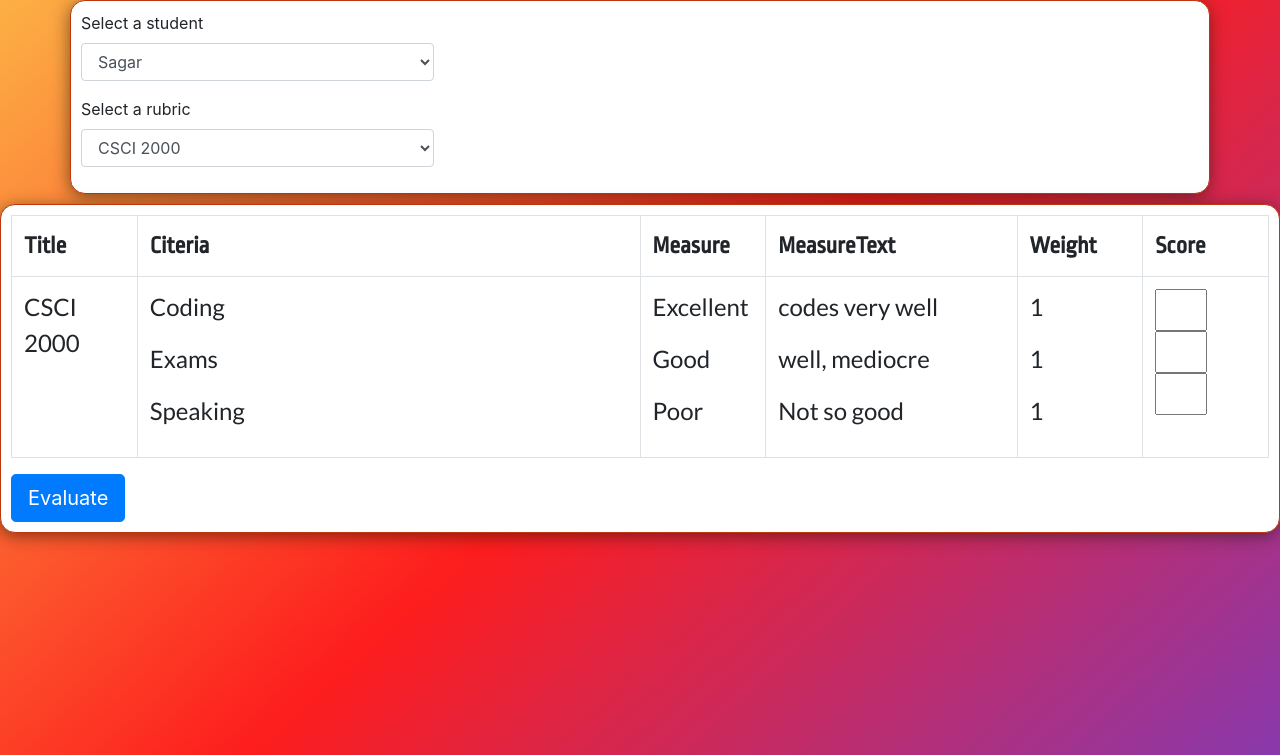
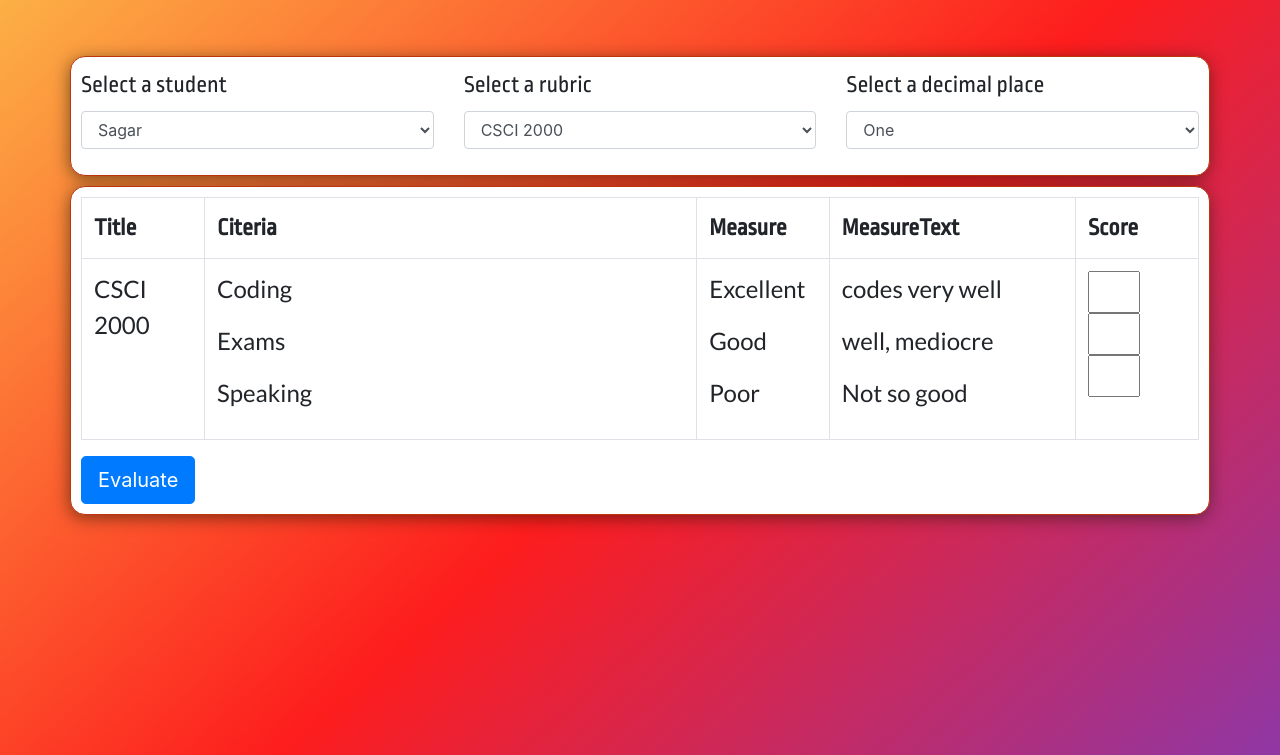
Before and after one commit to sardul3/web-valuation, a Django app: page /grade in a window 1280 px wide. Shown: the top 755 px of the page. Run offline with Django 3.2, Linux system fonts and the light colour scheme; data comes from the database, SQL or seed files in the repository; some libraries are stand-ins or nearby versions.

Commit message:
add dropdown for decimal places and notify evaluators function added

```diff
--- a/main/models.py
+++ b/main/models.py
@@ -42,7 +42,6 @@ class Rubric(models.Model):
         return self.title
 
 class evaluate_rubric(models.Model):
-    rubric = models.ForeignKey(Rubric, on_delete=models.CASCADE)
-    evaluator = models.ForeignKey(Evaluator, on_delete=models.CASCADE)
-    grade_score = models.PositiveIntegerField()
-    student = models.ForeignKey(Student, on_delete=models.CASCADE)
+    rubric = models.CharField(max_length=200)
+    grade_score = models.FloatField()
+    student = models.CharField(max_length=200)
--- a/main/static/css/landing.css
+++ b/main/static/css/landing.css
@@ -6,6 +6,7 @@ body{
 }
 
 #main_content{
+  margin-top: 7vh;
   border: 0.7px solid #BF360C;
   border-radius: 15px;
   width: auto;
@@ -66,7 +67,7 @@ li a,span{
   font-weight: 700;
 }
 
-th{
+th, label{
   font-family: 'Ropa Sans';
   font-size: 1.5rem;
 
--- a/main/templates/main/evaluatorrubric.html
+++ b/main/templates/main/evaluatorrubric.html
@@ -15,24 +15,33 @@
       {%endfor%}
     </select>
   </div>
-
+</div>
+  <div class = "col-lg-4">
   <div class="form-group">
     <label for="exampleFormControlSelect1">Select a rubric</label>
-    <select class="form-control" id="exampleFormControlSelect1">
+    <select class="form-control" id="exampleFormControlSelect1" name = "rubric_dd">
       {% for rubric in rubrics %}
         <option>{{rubric.title}}</option>
       {%endfor%}
     </select>
   </div>
+  </div>
+
+    <div class = "col-lg-4">
+  <div class="form-group">
+    <label for="exampleFormControlSelect1">Select a decimal place</label>
+    <select class="form-control" id="exampleFormControlSelect1" name="decimal_dd">
+        <option value = "1">One</option>
+        <option value = "2">Two</option>
+        <option value = "3">Three</option>
+        <option value = "4">Four</option>
+    </select>
+  </div>
+</div>
 </div>
 </div>
 
-
-
-</div>
-
-
-<div class = "container-fluid" id = "main_content" style="margin-top:10px;">
+<div class = "container" id = "main_content" style="margin-top:10px;">
 
       <table  id="rubricbase" class="table table-bordered">
           <tr id=headerRow>
@@ -40,7 +49,6 @@
                <th width="40%">Citeria</th>
                <th width="10%">Measure</th>
                <th width="20%">MeasureText</th>
-               <th width="10%">Weight</th>
                <th width="10%"> Score </th>
           </tr>
           <tr id="second_row">
@@ -63,11 +71,7 @@
       <p>{{mea.measureText}}</p>
     {%endfor%}
   </td>
-  <td class="category">
-    {% for mea in measures.all %}
-      <p>{{mea.weight}}</p>
-    {%endfor%}
-  </td>
+
   <td class="category">
     {% for cat in r.category.all %}
         <input type = "number" name = "score{{cat.id}}" min="1" max="5">
--- a/main/templates/main/homepage.html
+++ b/main/templates/main/homepage.html
@@ -13,7 +13,7 @@
       </span>
 
       <span class = "login_opts">
-        <a href="/accounts/login" class = 'btn btn-lg btn-primary'>   Evaluator Log in </a>
+        <a href="/accounts/login" class = 'btn btn-lg btn-primary'> Evaluator Log in </a>
       </span>
       </div>
     </div>
--- a/main/views.py
+++ b/main/views.py
@@ -4,7 +4,7 @@ from django.contrib.auth import authenticate, login, logout
 from django.http import HttpResponse, HttpResponseRedirect
 from django.urls import reverse
 from django.contrib.auth.decorators import login_required
-from .models import Rubric, Student, Measure, Category
+from .models import Rubric, Student, Measure, Category, evaluate_rubric
 # Create your views here.
 
 
@@ -15,7 +15,8 @@ def homepage(request):
 def evaluatorhome(request):
     rubrics = Rubric.objects.all()
     students = Student.objects.all()
-    context = {'rubrics':rubrics, 'students':students}
+    evaluatons = evaluate_rubric.objects.all()
+    context = {'rubrics':rubrics, 'students':students, 'evaluations':evaluatons}
 
     return render(request, 'main/evaluatorhome.html', context)
 
@@ -42,14 +43,16 @@ def grade(request):
     rubrics = Rubric.objects.all()
     measures = Measure.objects.all()
     students = Student.objects.all()
-
-    context = {'rubrics':rubrics, 'students': students, 'measures':measures}
+    evaluations = evaluate_rubric.objects.all()
+    context = {'rubrics':rubrics, 'students': students, 'measures':measures, 'evaluations':evaluations}
 
     if request.method == 'POST':
         rubrics = Rubric.objects.all()
         measures = Measure.objects.all()
         students = Student.objects.all()
         evaluated_student = request.POST.get('student_dd',None)
+        evaluated_rubric = request.POST.get('rubric_dd',None)
+        decimal_place = request.POST.get('decimal_dd', None)
 
         scores = []
         sum = 0
@@ -57,10 +60,14 @@ def grade(request):
             score = request.POST.get('score'+str(i+1))
             sum+=int(score)
             average = sum/len(measures)
-            average = round(average,2)
-        context = {'rubrics':rubrics, 'students': students, 'measures':measures, 'avg':average, 'evaluated_student':evaluated_student}
+            average = round(average,int(decimal_place))
 
-        print(average)
+        evaluation = evaluate_rubric(rubric=evaluated_rubric, grade_score=average, student=evaluated_student)
+        evaluation.save()
+
+        context = {'rubrics':rubrics, 'students': students, 'measures':measures,
+                    'avg':average, 'evaluations':evaluations }
+
         return render(request, 'main/evaluatorhome.html', context)
 
     return render(request, 'main/evaluatorrubric.html',context)
```
Also changed, not shown: main/templates/main/evaluatorhome.html (+5 -3 lines), db.sqlite3, main/migrations/0010_auto_20190226_0012.py (added), main/migrations/0011_auto_20190226_0015.py (added).
